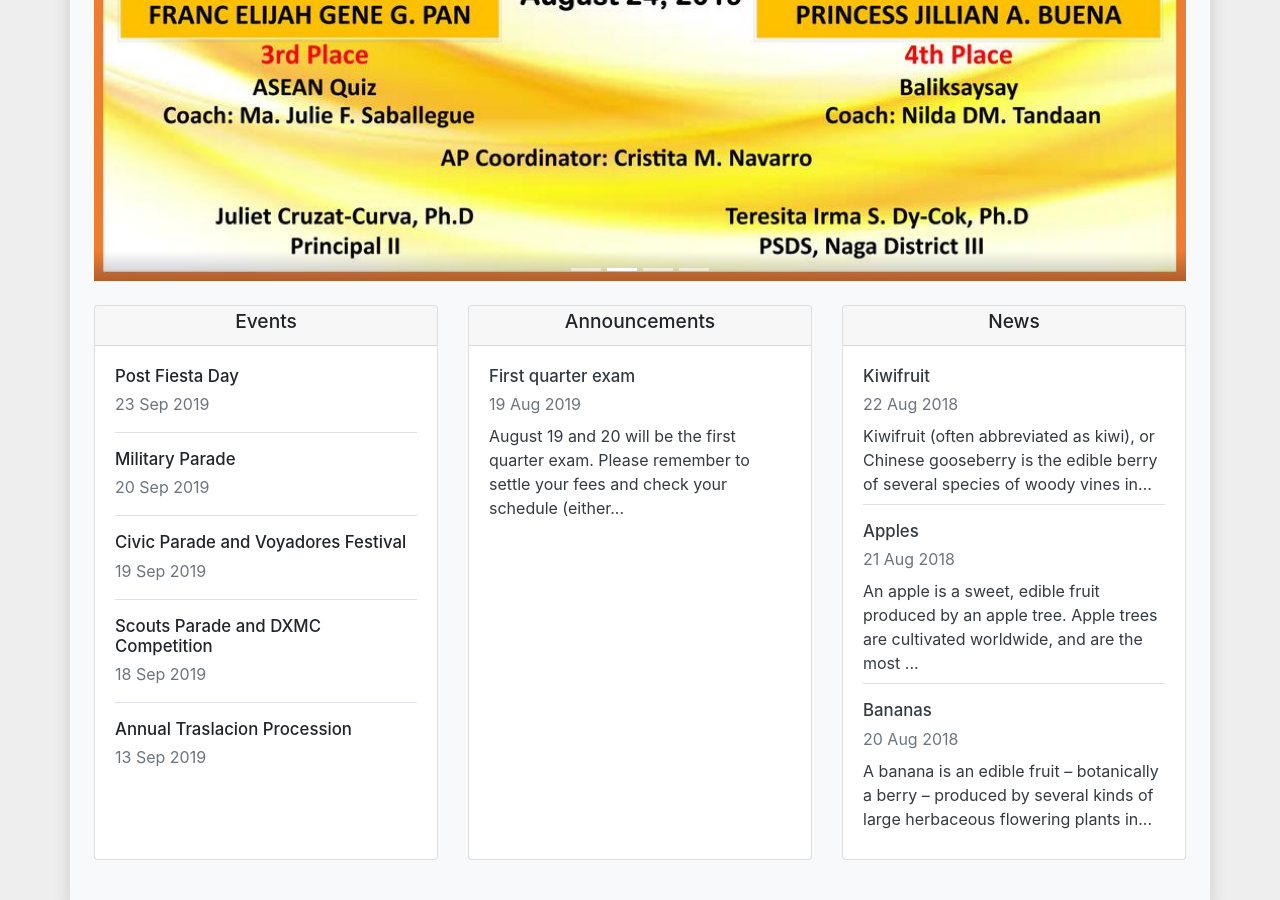
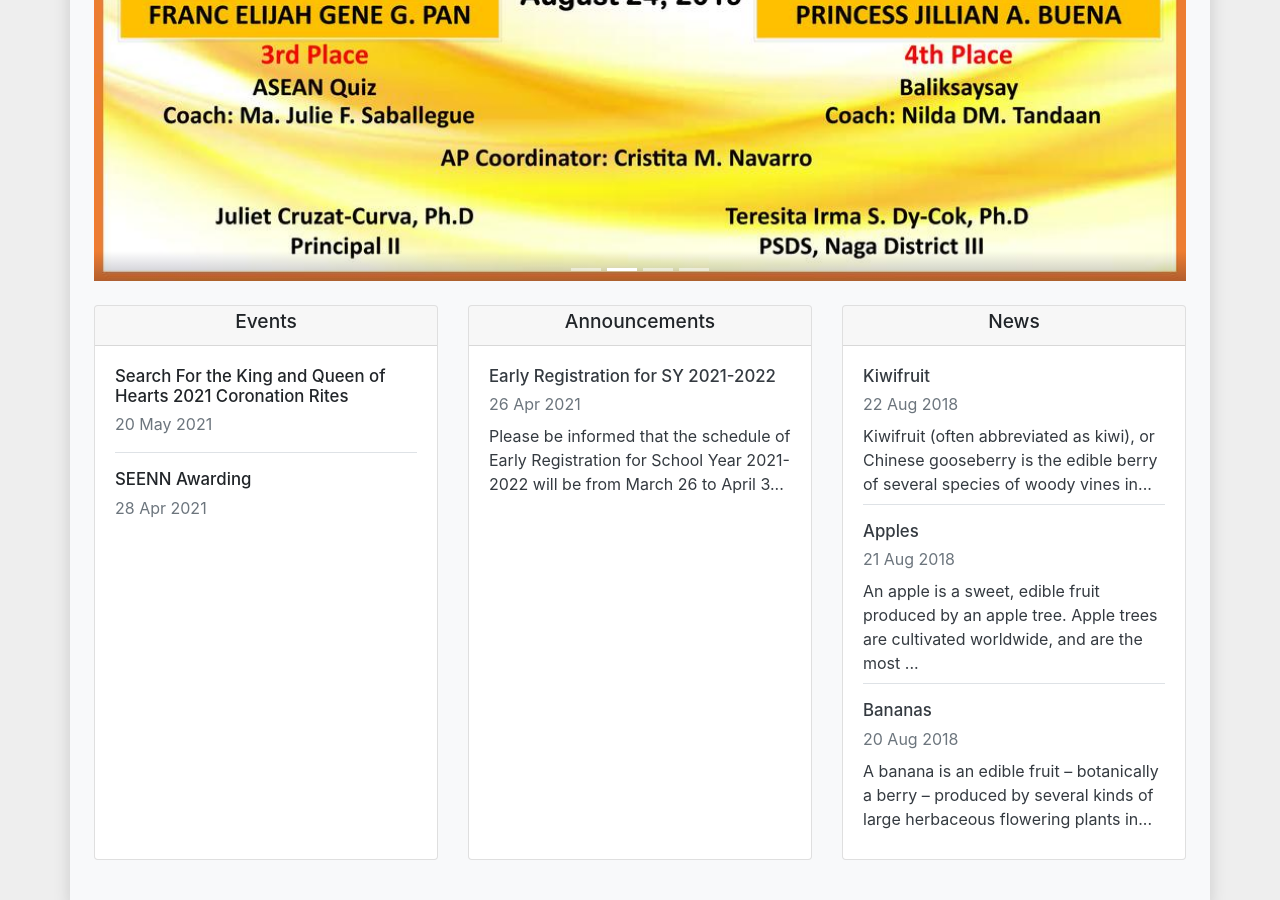
Before and after one commit to nagacentralschool2/nagacentralschool2.github.io, a Jekyll site: the page built from index.html, in a window 1280 px wide and 900 px high, scrolled down 819 px. Built offline with Jekyll 4.4.1, drawn with Linux system fonts in a browser that asks for light colours.

Commit message:
chore: added info on early registration sy 21-22

```diff
--- a/_announcements/2019-08-19-first-quarter-exam.md
+++ /dev/null
@@ -1,9 +0,0 @@
----
-title: First quarter exam
----
-
-August 19 and 20 will be the first quarter exam.
-
-Please remember to settle your fees and check your schedule (either morning or afternoon).
-
-Thanks and good luck!
--- /dev/null
+++ b/_announcements/2021-04-26-early-registration-sy-2021-2022.md
@@ -0,0 +1,9 @@
+---
+title: Early Registration for SY 2021-2022
+---
+
+Please be informed that the schedule of Early Registration for School Year 2021-2022 will be from March 26 to April 30, 2021.
+
+All incoming Kindergarten and Grade 1 learners are encouraged to enlist their names at the school. Please bring PSA Birth Certificate.  You may download the Early Registration Form under the "Downloads" section.
+
+Note: Please observe precautionary measures against COVID-19 during the registration activity.
--- a/_data/events.yml
+++ b/_data/events.yml
@@ -1,11 +1,4 @@
-- title: Post Fiesta Day
-  date: 2019-09-23
-- title: Military Parade
-  date: 2019-09-20
-- title: Civic Parade and Voyadores Festival
-  date: 2019-09-19
-- title: Scouts Parade and DXMC Competition
-  date: 2019-09-18
-- title: Annual Traslacion Procession
-  date: 2019-09-13
-  content:
+- title: Search For the King and Queen of Hearts 2021 Coronation Rites
+  date: 2021-05-20
+- title: SEENN Awarding
+  date: 2021-04-28
```
Also changed, not shown: assets/img/carousel/EarlyReg2021.jpg (added), 1 other file.
